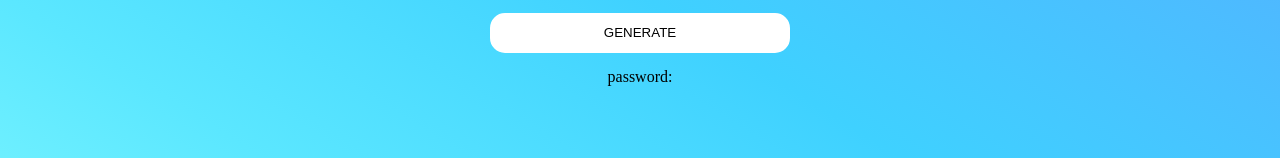
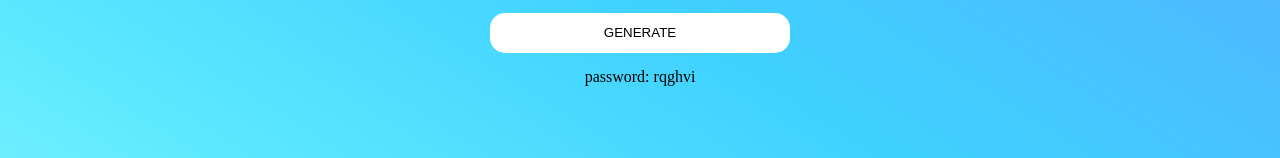
Before and after one commit to tery999/Minor-Projects, a React (Vite) app in the folder PassGenerator/client/: page / in a window 1280 px wide. Shown: the part 406-564 px from the top of the page. Built offline with nearby package versions, Linux system fonts and the light colour scheme.

Commit message:
custom hook
working with my Archnemesis - the custom hook. React, please delete.

```diff
--- a/PassGenerator/client/src/App.jsx
+++ b/PassGenerator/client/src/App.jsx
@@ -1,31 +1,19 @@
 import { useState } from "react"
 import styles from "./App.module.css"
 import { letterGenerator } from "./functions/letterGenerator";
+import { usePassword } from "./functions/usePassword";
 
 function App() {
-  const [password, setPassword] = useState("");
+  // const [password, setPassword] = useState("");
+
   const [upperCase, setUpperCase] = useState(false);
   const [numbers, setNumbers] = useState(false);
   const [passLength, setPassLength] = useState("Small");
+  const [generateClicked, setGenerateClicked] = useState(false);
+  //dont know if its better to return the value of the password, or the function itself, thus removing the
+  //generateClicked state
+  const [password] = usePassword(upperCase, numbers, passLength,generateClicked);
 
-  const generatePasswordClickFunc = () => {
-    let generatedPassword = ""
-    if ( passLength === "Small") {
-      for ( let i = 0 ; i < 6 ; i++) {
-        generatedPassword+= letterGenerator();
-      }
-    } else if ( passLength==="Medium") {
-        for ( let i = 0 ; i < 12 ; i++) {
-          generatedPassword+= letterGenerator();
-        }
-    } else if ( passLength==="Big") {
-      for ( let i = 0 ; i < 20 ; i++) {
-        generatedPassword+= letterGenerator();
-      }
-  }
-
-    setPassword(generatedPassword);
-  }
   return (
     <div className={styles.holder}>
       <div className={styles.options}>
@@ -38,7 +26,7 @@ function App() {
         <button className={`${styles.button} ${passLength==="Big" ? styles.clicked : ""}`} onClick={()=>setPassLength("Big")}> Big</button>
       </div>
       <div>
-        <button onClick={generatePasswordClickFunc} className={`${styles.button} ${styles.generate}`}>GENERATE</button>
+        <button  className={`${styles.button} ${styles.generate}`} onClick={()=>setGenerateClicked(prev => !prev)}>GENERATE</button>
       </div>
       <div>
         password: {password}
--- /dev/null
+++ b/PassGenerator/client/src/functions/usePassword.jsx
@@ -0,0 +1,33 @@
+import { useEffect, useState } from "react";
+import { letterGenerator } from "./letterGenerator";
+
+export function usePassword(upperCase, numbers, passLength,generateClicked) {
+    const [password, setPassword] = useState("");
+    console.log("RENDERING");
+
+    useEffect( ()=> {
+        generatePasswordClickFunc();
+    },[generateClicked])
+
+    const generatePasswordClickFunc = () => {
+        console.log("RENDERING FUNC");
+        let generatedPassword = ""
+        if (passLength === "Small") {
+            for (let i = 0; i < 6; i++) {
+                generatedPassword += letterGenerator();
+            }
+        } else if (passLength === "Medium") {
+            for (let i = 0; i < 12; i++) {
+                generatedPassword += letterGenerator();
+            }
+        } else if (passLength === "Big") {
+            for (let i = 0; i < 20; i++) {
+                generatedPassword += letterGenerator();
+            }
+        }
+
+        setPassword(generatedPassword);
+    }
+
+    return [password];
+}
```
